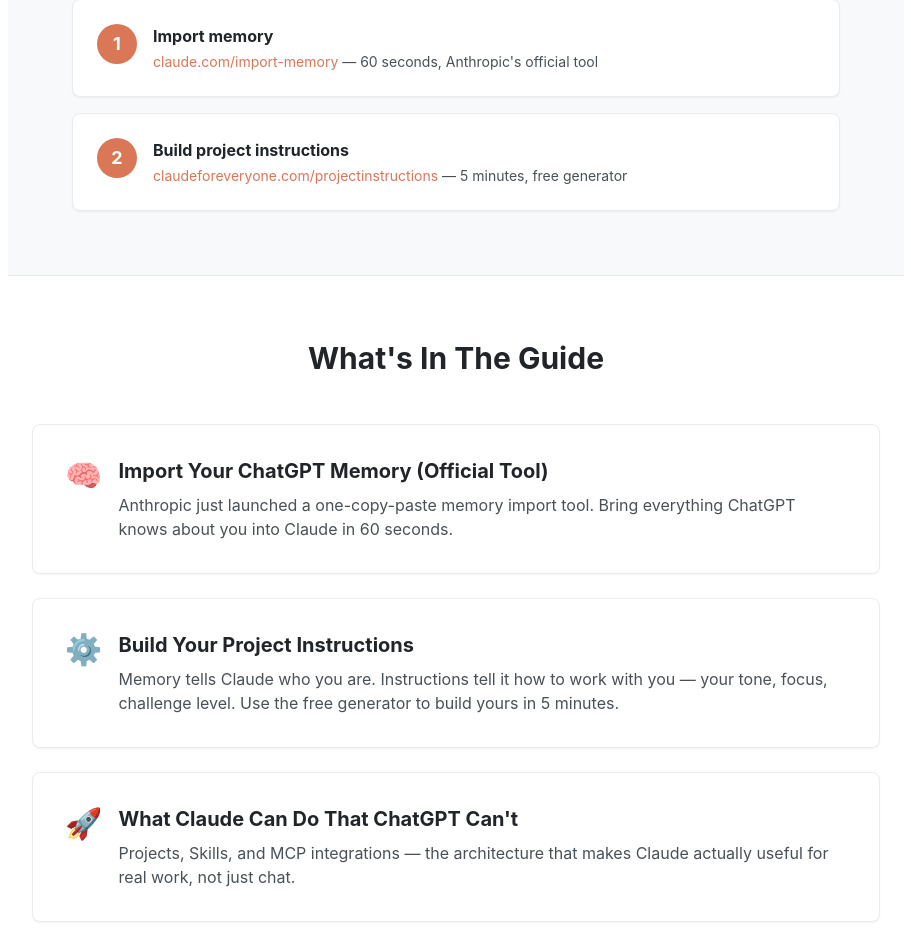
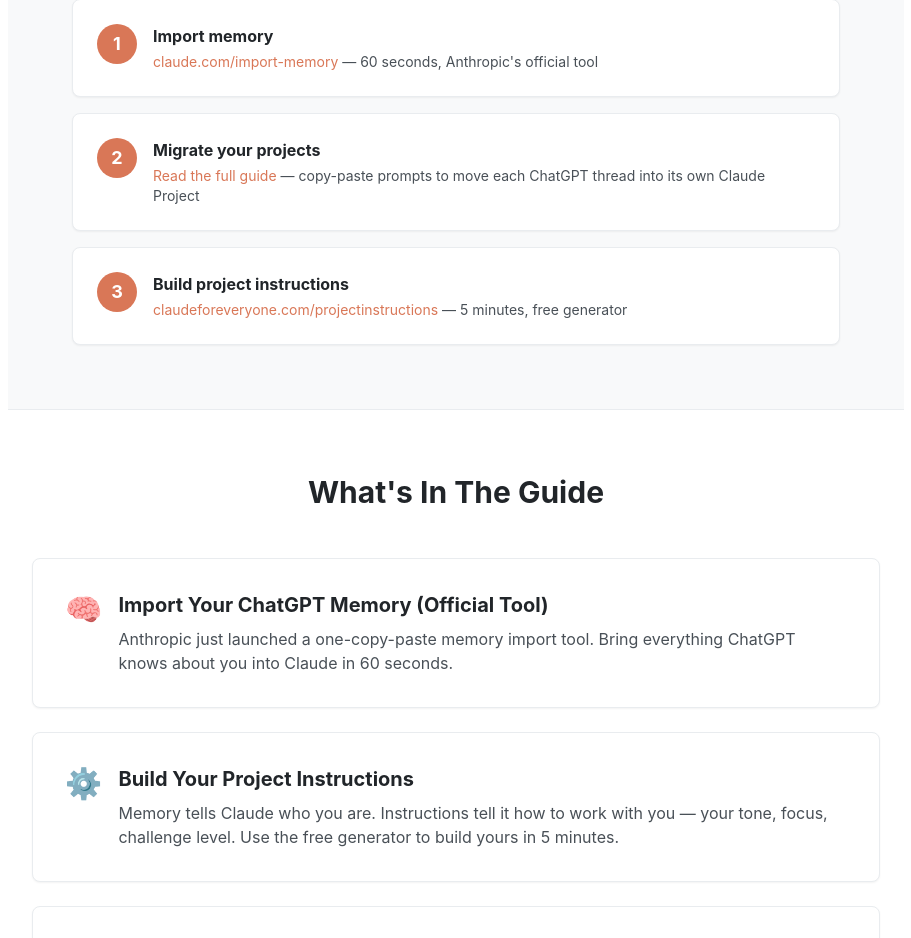
Before and after one commit to Elevate-Online/switchtoclaude, a Next.js app: page / in a window 1280 px wide. Shown: the part 2308-3246 px from the top of the page, without its empty margins (184-1095 px from the left). Built offline with nearby package versions, Linux system fonts and the light colour scheme.

Commit message:
Add guide step to home page

```diff
--- a/app/page.tsx
+++ b/app/page.tsx
@@ -162,6 +162,13 @@
             </div>
             <div className="bg-white border border-gray-200 rounded-lg p-6 shadow-sm flex items-start gap-4">
               <div className="flex-shrink-0 w-10 h-10 rounded-full bg-claude-orange text-white flex items-center justify-center font-bold text-lg">2</div>
+              <div>
+                <h4 className="font-bold text-gray-900 mb-1">Migrate your projects</h4>
+                <p className="text-gray-700 text-sm"><Link href="/guide" className="text-claude-orange hover:underline">Read the full guide</Link> — copy-paste prompts to move each ChatGPT thread into its own Claude Project</p>
+              </div>
+            </div>
+            <div className="bg-white border border-gray-200 rounded-lg p-6 shadow-sm flex items-start gap-4">
+              <div className="flex-shrink-0 w-10 h-10 rounded-full bg-claude-orange text-white flex items-center justify-center font-bold text-lg">3</div>
               <div>
                 <h4 className="font-bold text-gray-900 mb-1">Build project instructions</h4>
                 <p className="text-gray-700 text-sm"><Link href="https://claudeforeveryone.com/projectinstructions" target="_blank" className="text-claude-orange hover:underline">claudeforeveryone.com/projectinstructions</Link> — 5 minutes, free generator</p>
```
